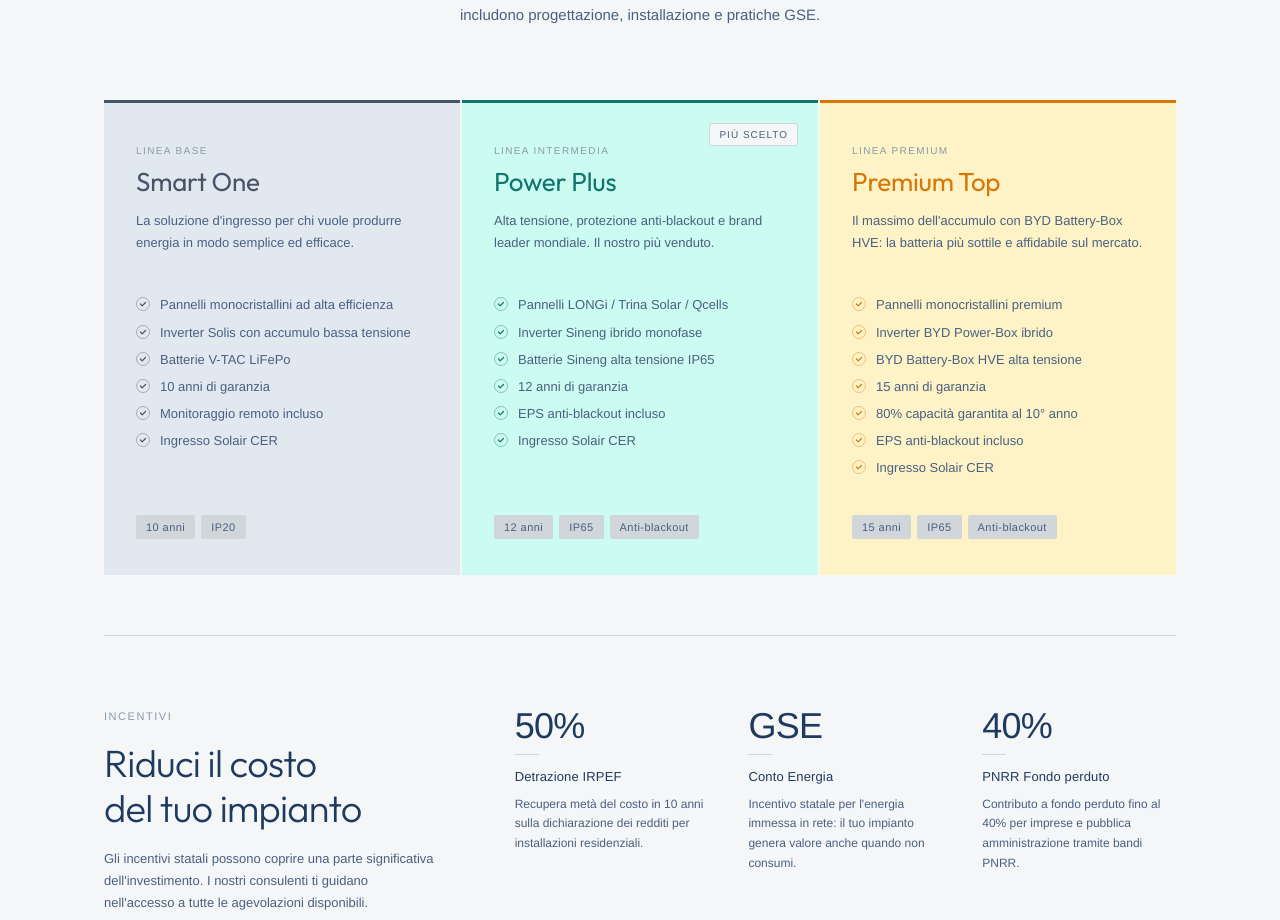
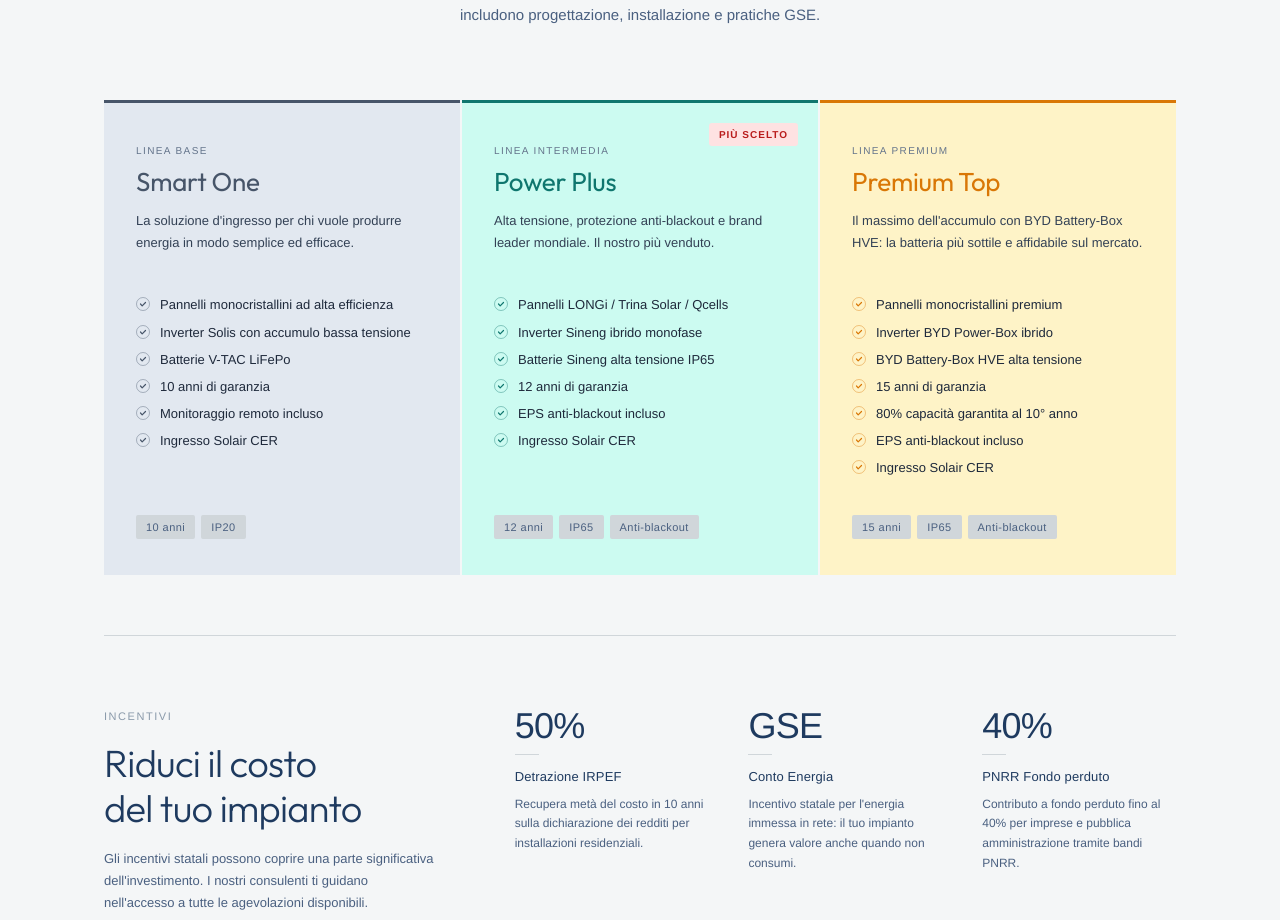
Before and after one commit to ntaglieri-ai/v0-prospect-solairgroup, a Next.js app: page / in a window 1280 px wide. Shown: the part 6867-7787 px from the top of the page. Built offline with nearby package versions, Linux system fonts and the light colour scheme; no server answers.

Commit message:
improve card text visibility and badge styling for better readability

```diff
--- a/components/sections/soluzioni-incentivi.tsx
+++ b/components/sections/soluzioni-incentivi.tsx
@@ -223,11 +223,12 @@ export function SoluzioniIncentiviSection() {
                   fontSize: "10px",
                   letterSpacing: "0.1em",
                   textTransform: "uppercase",
-                  color: C.textMid,
-                  border: `1px solid ${C.border}`,
-                  padding: "3px 9px",
-                  borderRadius: "2px",
-                  background: C.bg,
+                  fontWeight: 600,
+                  color: "#B91C1C",
+                  border: "none",
+                  padding: "4px 10px",
+                  borderRadius: "3px",
+                  background: "#FEE2E2",
                 }}
               >
                 {p.badge}
@@ -239,8 +240,9 @@ export function SoluzioniIncentiviSection() {
                 fontSize: "10px",
                 letterSpacing: "0.14em",
                 textTransform: "uppercase",
-                color: C.textMuted,
+                color: "#64748B",
                 marginBottom: "10px",
+                fontWeight: 500,
               }}
             >
               {p.livello}
@@ -261,7 +263,7 @@ export function SoluzioniIncentiviSection() {
             <p
               style={{
                 fontSize: "13px",
-                color: C.textMid,
+                color: "#334155",
                 lineHeight: 1.65,
                 marginBottom: "28px",
                 minHeight: "58px",
@@ -281,7 +283,7 @@ export function SoluzioniIncentiviSection() {
                     alignItems: "flex-start",
                     gap: "10px",
                     fontSize: "13px",
-                    color: C.textMid,
+                    color: "#1e293b",
                     marginBottom: "9px",
                     lineHeight: 1.4,
                   }}
```
